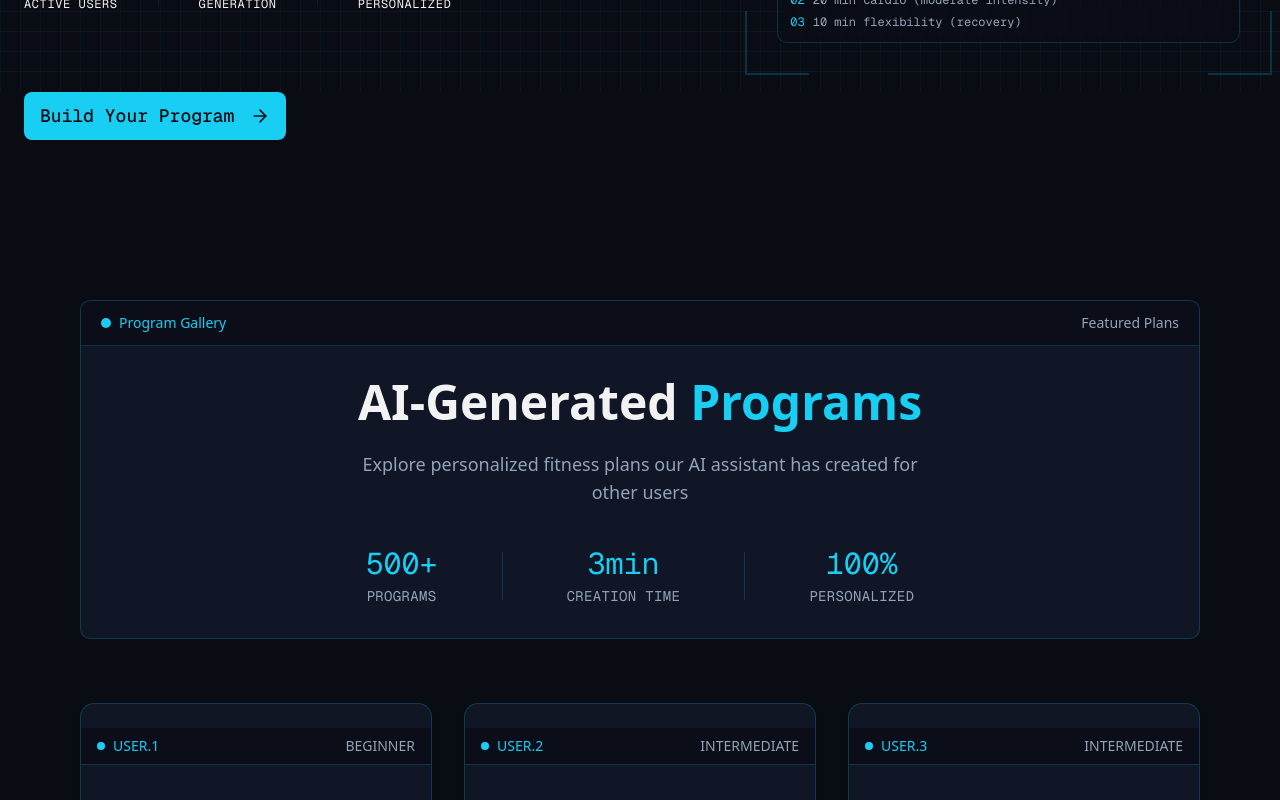
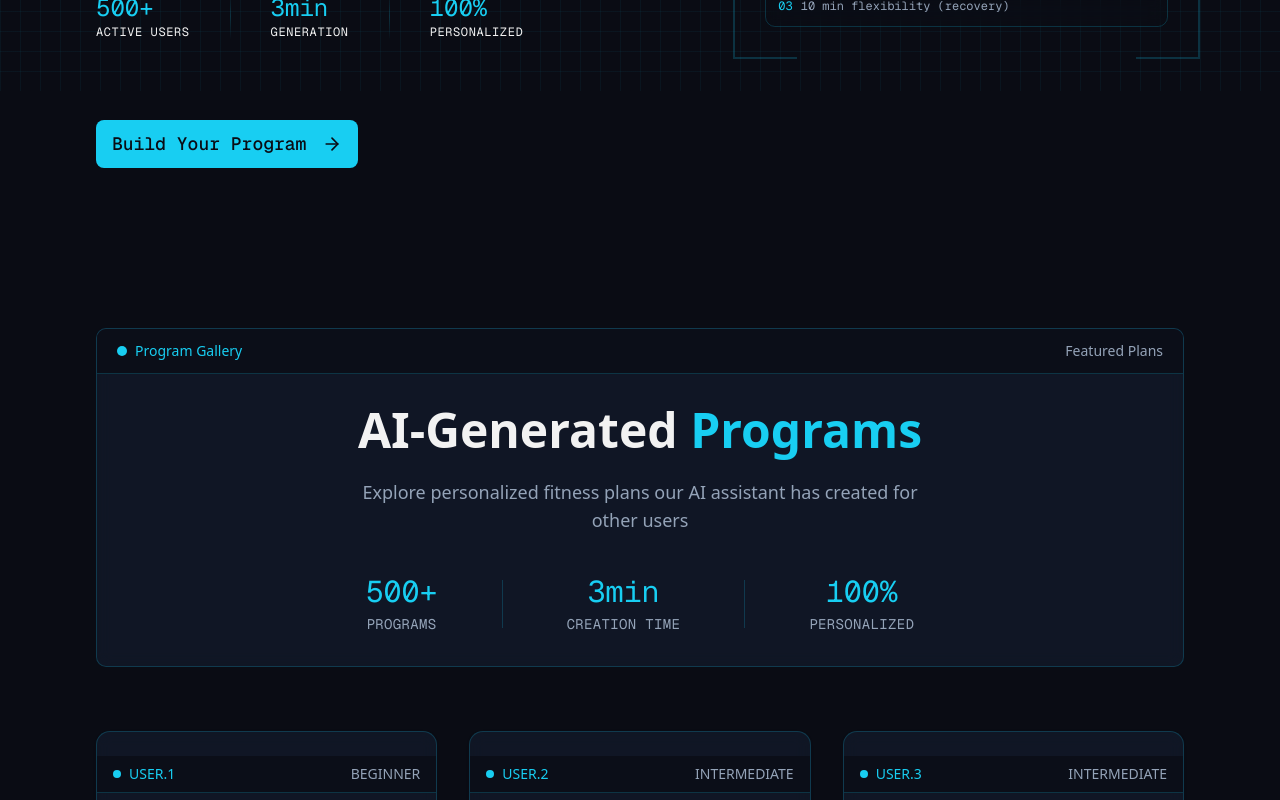
Before and after one commit to wandanamaddumage/smart-fit-ai, a Next.js app: page / in a window 1280 px wide. Shown: the part 709-1509 px from the top of the page. Built offline with nearby package versions, Linux system fonts and the light colour scheme; no server answers.

Commit message:
fix: errors

```diff
--- a/src/app/layout.tsx
+++ b/src/app/layout.tsx
@@ -36,7 +36,7 @@ export default function RootLayout({
         <body
           className={`${geistSans.variable} ${geistMono.variable} antialiased`}
         >
-          <div className="px-2">
+          <div className="mx-2 sm:mx-4 md:mx-8 lg:mx-12 xl:mx-20 2xl:mx-auto max-w-screen-2xl">
             <Navbar />
 
             {/* GRID BACKGROUND */}
```
